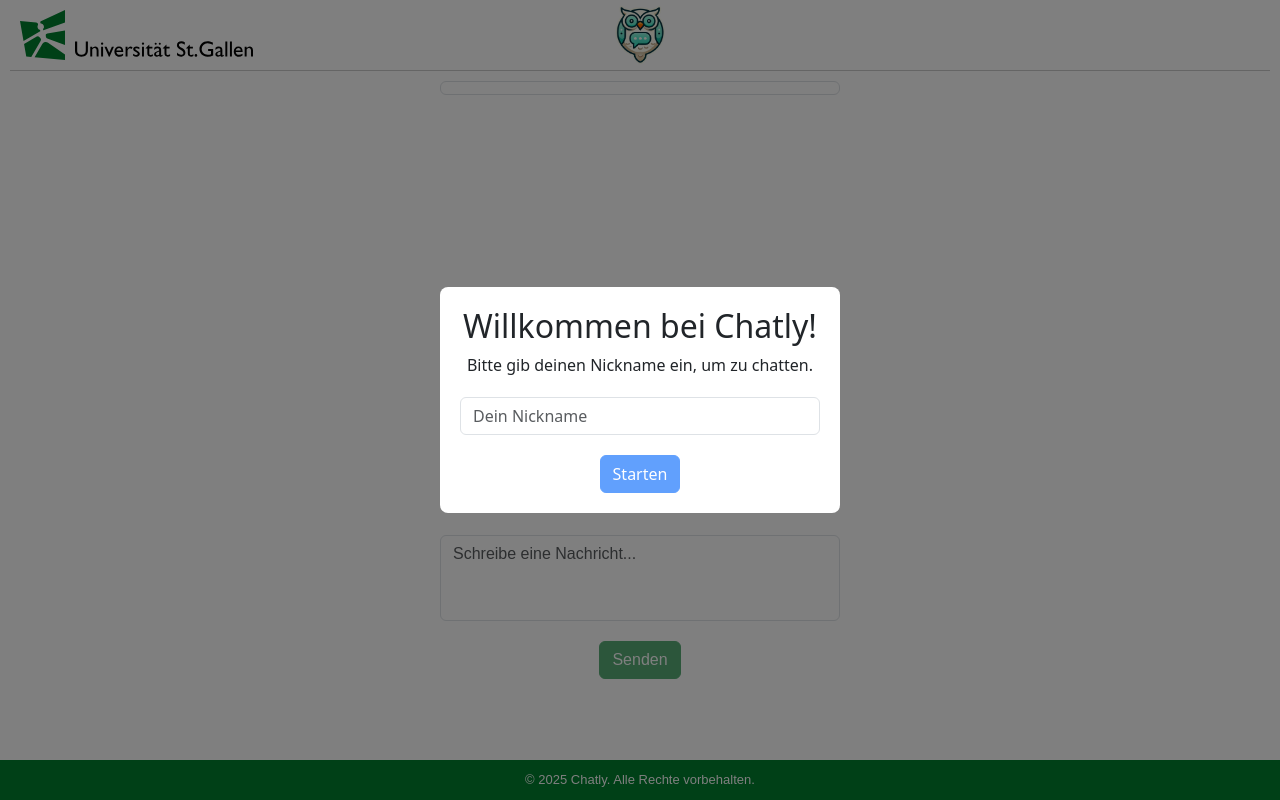
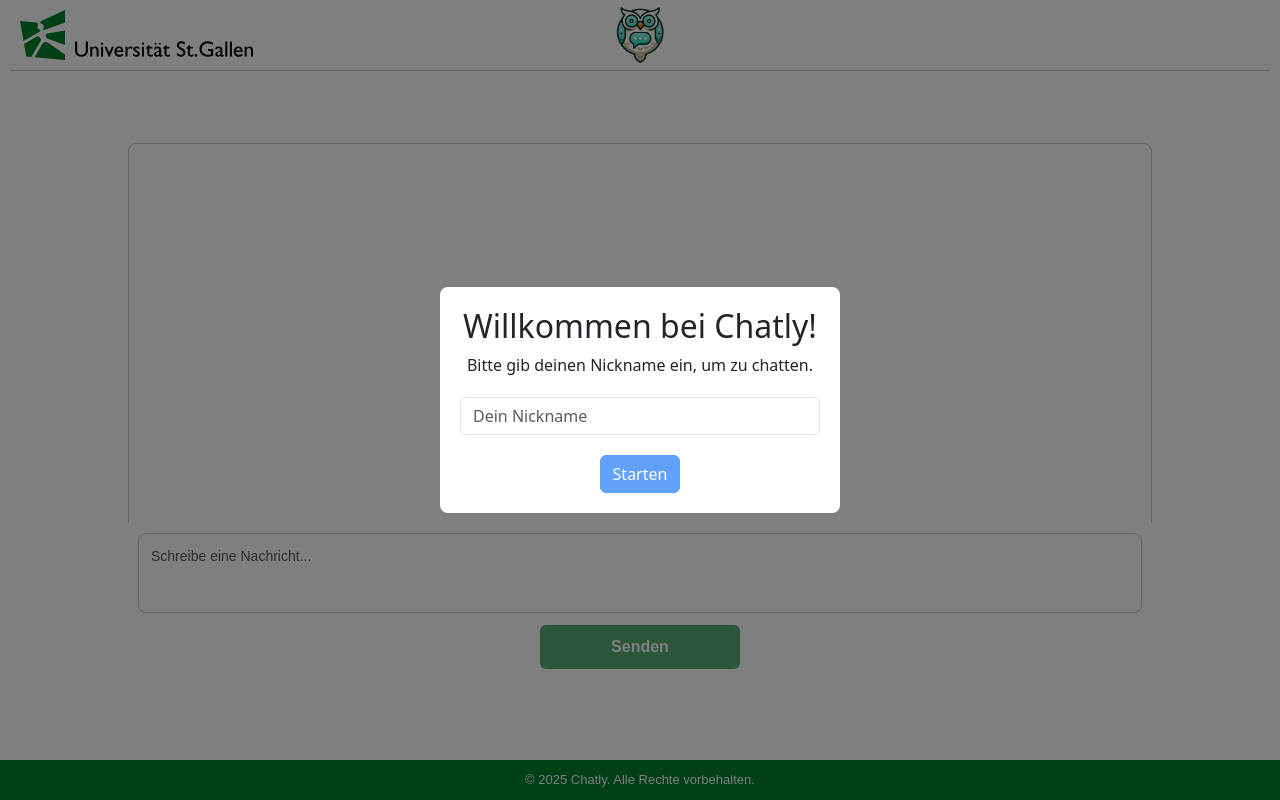
Before and after one commit to ninocaduff/NewChatly, an Angular app in the folder ChatApp/: page / in a window 1280 px wide. Built offline with nearby package versions, Linux system fonts and the light colour scheme.

Commit message:
Design update

```diff
--- a/ChatApp/src/app/components/chat-bar/chat-bar.component.css
+++ b/ChatApp/src/app/components/chat-bar/chat-bar.component.css
@@ -1,18 +1,37 @@
 .chat-bar {
+  width: 80vw; /* 80 % der Bildschirmbreite */
+  margin: 0 auto;
   display: flex;
   flex-direction: column;
-    gap: 20px;
   align-items: center;
-    margin-top: 10px;
+  gap: 12px;
+  padding: 10px;
+  box-sizing: border-box;
 }
 
 .chat-textarea {
-    flex-grow: 1;        /* nimmt den verfügbaren Platz ein */
-    resize: none;        /* verhindert Grössenänderung per Drag */
-    width: 400px;
+  width: 100%;
+  height: 80px;
+  padding: 12px;
+  font-size: 14px;
+  border: 1px solid #ccc;
+  border-radius: 8px;
+  resize: none;
+  box-sizing: border-box;
 }
 
 .chat-send-button {
+  width: 100%;
+  max-width: 200px;
   background-color: #00802F;
-    border-color: #00802F;
+  border: none;
+  border-radius: 6px;
+  color: white;
+  font-weight: bold;
+  padding: 10px;
+  transition: background-color 0.2s;
 }
+
+.chat-send-button:hover {
+  background-color: #006622;
+}
--- a/ChatApp/src/app/components/chat-bar/chat-bar.component.html
+++ b/ChatApp/src/app/components/chat-bar/chat-bar.component.html
@@ -1,20 +1,16 @@
 <div class="chat-bar">
-  <label for="chat-message" class="sr-only">Nachricht schreiben</label>
   <textarea
-    id="chat-message"
     rows="3"
     class="form-control chat-textarea"
     placeholder="Schreibe eine Nachricht..."
     [(ngModel)]="chatMessage"
-    (keydown)="onKeyDown($event)"
-    aria-label="Nachricht schreiben">
+    (keydown)="onKeyDown($event)">
   </textarea>
 
   <button
     class="btn btn-primary chat-send-button"
     [disabled]="!chatMessage"
-    (click)="addMessage(chatMessage)"
-    aria-label="Nachrichteneingabefeld">
+    (click)="addMessage(chatMessage)">
     Senden
   </button>
 </div>
--- a/ChatApp/src/app/components/chat-history/chat-history.component.css
+++ b/ChatApp/src/app/components/chat-history/chat-history.component.css
@@ -1,6 +1,15 @@
 .form-control {
-    max-height: 300px;         /* limit height */
-    overflow-y: auto;          /* scroll when too long */
-    width: 400px;
-    word-wrap: break-word;     /* handle long words/messages */
-  }
+  width: 80vw; /* 80 % der Bildschirmbreite */
+  height: 400px;
+  overflow-y: auto;
+  padding: 16px;
+  margin: 20px auto;
+  background-color: white;
+  border: 1px solid #ccc;
+  border-radius: 8px;
+  box-shadow: 0 2px 6px rgba(0, 0, 0, 0.08);
+  font-family: "Helvetica Neue", Helvetica, Arial, sans-serif;
+  font-size: 14px;
+  line-height: 1.5;
+  box-sizing: border-box;
+}
```
Also changed, not shown: 4 other files (tests, documents, lock files or other folders). Lines whose indentation alone changed are shown as unchanged.
